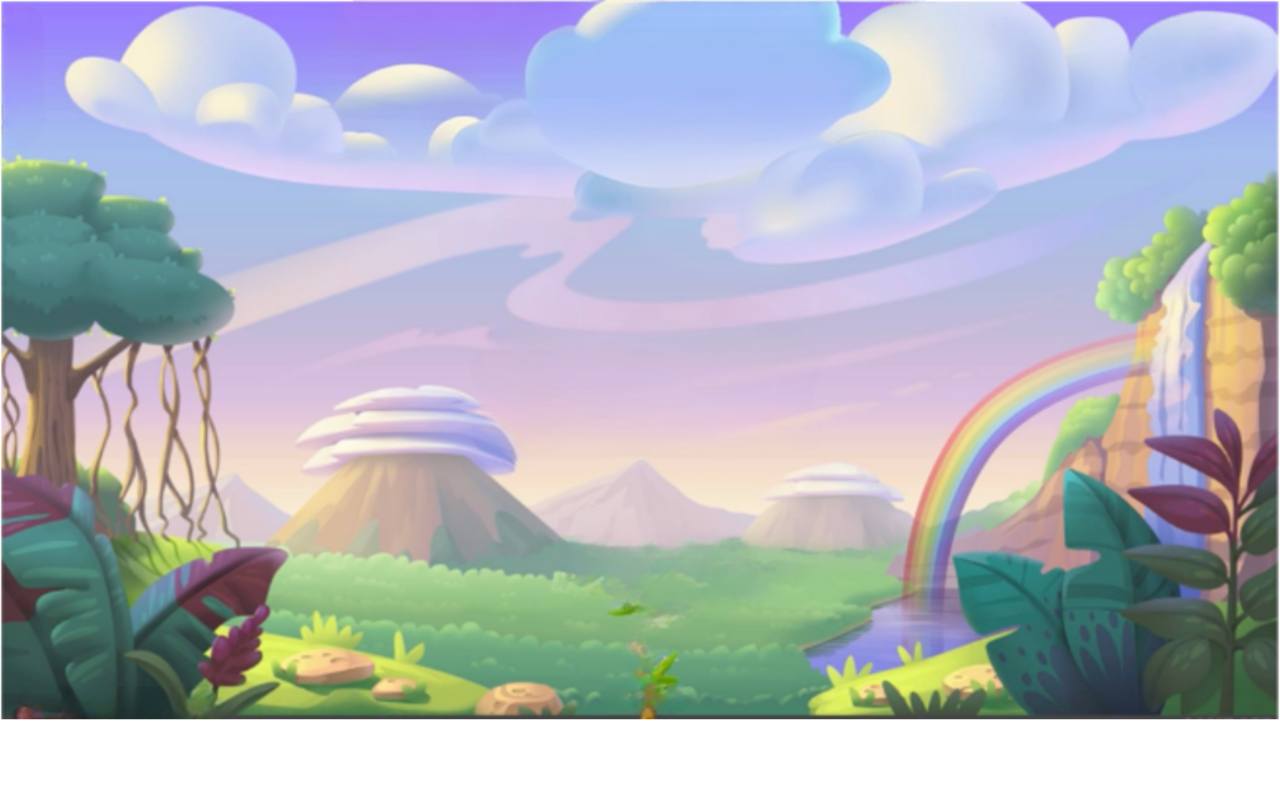
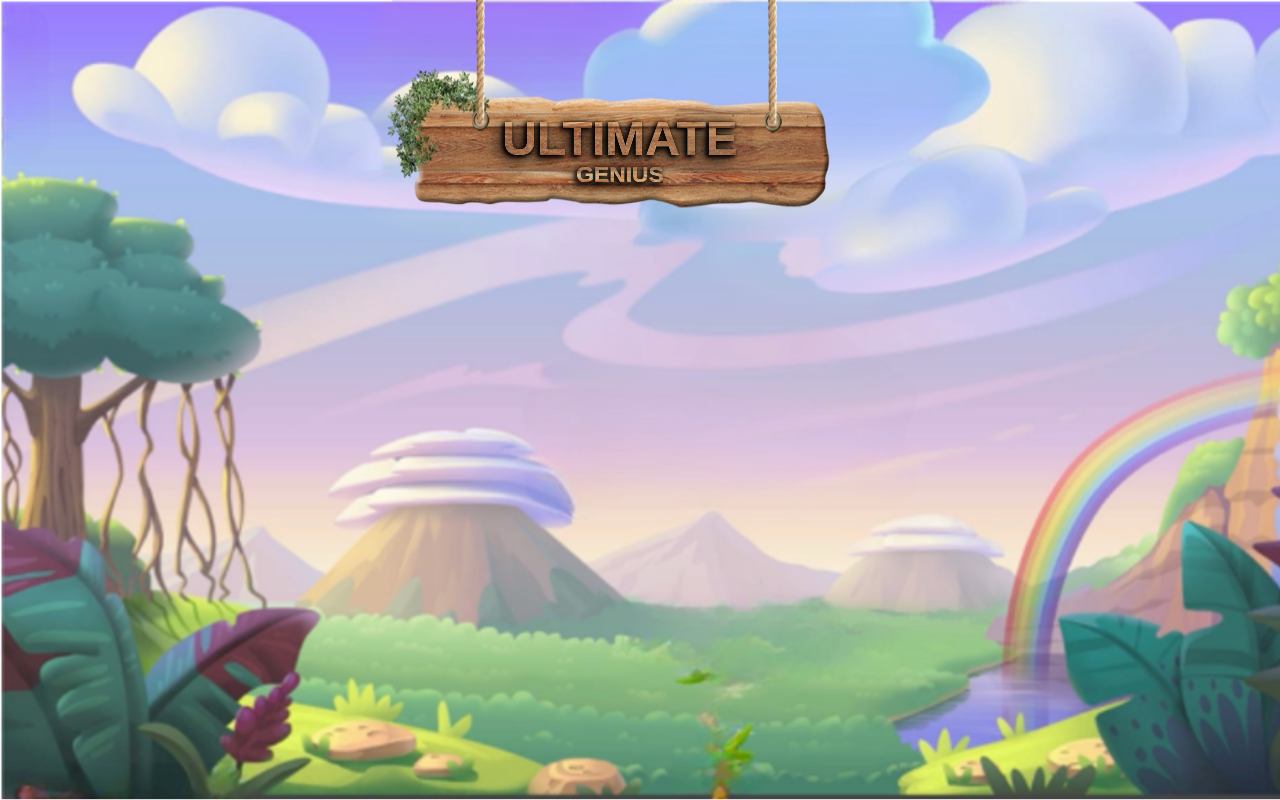
Before and after one commit to Ug0510/MindFlex, a React (Create React App) app in the folder frontend/: page / in a window 1280 px wide. Built offline with nearby package versions, Linux system fonts and the light colour scheme.

Commit message:
Added heading on UserChoice page

```diff
--- a/frontend/src/assets/css/style.css
+++ b/frontend/src/assets/css/style.css
@@ -5,10 +5,52 @@
 }
 .bg-forest{
     background:url(../images/forest-background.png);
-    width: 100vw;
-    height: 100;
+    background-size: cover;
+    width: 100%;
+    height: 100%;
     overflow: hidden;
 }
 .w-100{
     width: 100%;
 }
+.heading-container{
+    position: relative;
+    top:0;
+    left:0;
+    background-color: red;
+}
+.heading-plate{
+    position: absolute;
+    top:-220px;
+    left:47%;
+    transform: translateX(-50%);
+    width: 600px;
+}
+
+.wooden-text {
+    position: absolute;
+    top: 150px;
+    left: -20px;
+    display: flex;
+    justify-content: center;
+    flex-direction: column;
+    width: 100%;
+    height: 100%;
+    color: #fff;
+    mix-blend-mode: darken;
+    text-shadow: 0 0 0.05em rgba(0, 0, 0, 0.2), -0.025em 0.025em 0.1em #000,
+      -0.05em 0.05em 0.1em #000, -0.1em 0.1em 0.3em #000,
+      -0.1em 0.1em 0.5em rgba(0, 0, 0, 0.5);
+    translate: translate3d(0, 0, 0);
+    font-family: "Muli", sans-serif;
+    font-size: 48px;
+    line-height: 1;
+    font-weight: 900;
+    text-align: center;
+    text-transform: uppercase;
+    white-space: nowrap;
+  }
+
+  .small {
+    font-size: 0.475em;
+  }
--- a/frontend/src/pages/UserChoice.jsx
+++ b/frontend/src/pages/UserChoice.jsx
@@ -2,12 +2,21 @@ import React from 'react';
 import '../assets/css/style.css';
 import '../assets/css/pages/UserChoice.css';
 import Background from '../assets/images/forest-background.png'
+import woodPlate from '../assets/images/wooden-plate.png'
 
 const UserChoice = () => {
   return (
     <>
     <body>
-    <img src={Background} className='w-100' alt="" />
+    <div className='bg-forest'>
+    <div className="heading-container">
+      <img src={woodPlate} alt="" className='heading-plate' />
+      <div class="wooden-text">
+        <div>Ultimate</div>
+       <div class="small">Genius</div>
+      </div>
+    </div>
+    </div>
     </body>
     </>
   );
```
Also changed, not shown: frontend/src/assets/css/pages/UserChoice.css (line endings or trailing spaces), frontend/src/assets/images/wooden-plate.png (added).
